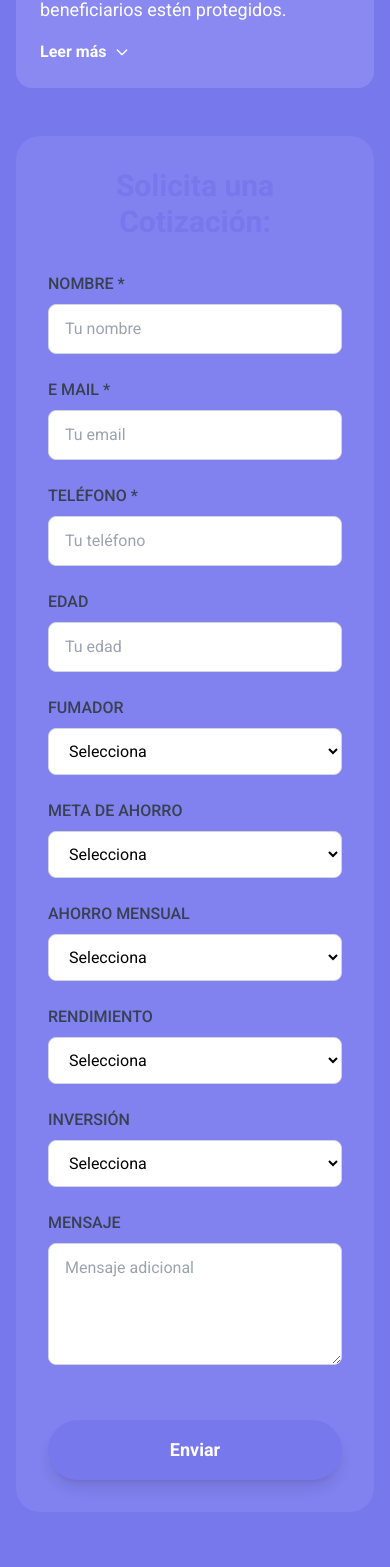
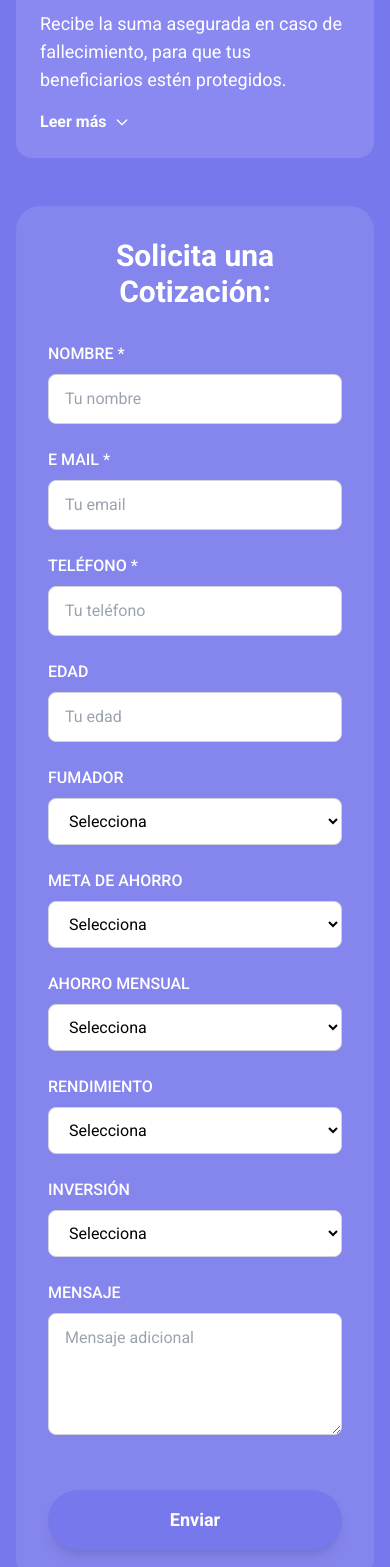
Before and after one commit to grahamjackdesign/ErikaInsurance, a Next.js app: page / in a window 390 px wide. Shown: the part 8053-9620 px from the top of the page. Built offline with nearby package versions, Linux system fonts and the light colour scheme.

Commit message:
margins and padding

```diff
--- a/components/Ahorros.tsx
+++ b/components/Ahorros.tsx
@@ -158,7 +158,7 @@ export default function Ahorros() {
   }
 
   return (
-    <section id="ahorros" className="relative pt-[100px] pb-[180px] -mt-[75px]" style={{ backgroundColor: '#7878ED' }}>
+    <section id="ahorros" className="relative pt-[80px] pb-[180px] -mt-[75px]" style={{ backgroundColor: '#7878ED' }}>
       <div className="max-w-7xl mx-auto px-4 sm:px-6 lg:px-8">
         <motion.div
           initial={{ opacity: 0, y: 30 }}
@@ -318,7 +318,7 @@ export default function Ahorros() {
                       animate={{ opacity: 1, height: 'auto' }}
                       exit={{ opacity: 0, height: 0 }}
                     >
-                      <div className="bg-primary-light/10 rounded-2xl p-6">
+                      <div className="bg-white/10 backdrop-blur-sm rounded-2xl p-6">
                         <h4 className="text-xl font-bold text-white mb-4">
                           VENTAJAS DE NUESTRO SEGURO DE RETIRO:
                         </h4>
@@ -401,7 +401,7 @@ export default function Ahorros() {
                         animate={{ opacity: 1, height: 'auto' }}
                         exit={{ opacity: 0, height: 0 }}
                       >
-                        <div className="bg-primary-light/10 rounded-2xl p-6">
+                        <div className="bg-white/10 backdrop-blur-sm rounded-2xl p-6">
                           <h4 className="text-xl font-bold text-white mb-4">
                             Ventajas de nuestro Seguro de Educación Universitaria:
                           </h4>
@@ -441,9 +441,9 @@ export default function Ahorros() {
               transition={{ duration: 0.6, delay: 0.2 }}
               className="-mt-[63px]"
             >
-              <div className="bg-primary-light/10 rounded-3xl p-8 lg:p-12">
+              <div className="bg-white/10 backdrop-blur-sm rounded-3xl p-8 lg:p-12">
                 <div className="text-center mb-8">
-                  <h3 className="text-3xl font-bold text-primary mb-2">
+                  <h3 className="text-3xl font-bold text-white mb-2">
                     Solicita una Cotización:
                   </h3>
                 </div>
@@ -452,7 +452,7 @@ export default function Ahorros() {
                   {/* Nombre, Email, Teléfono */}
                   <div className="grid md:grid-cols-3 gap-6">
                     <div>
-                      <label htmlFor="retiro-nombre" className="block text-gray-700 font-medium mb-2">
+                      <label htmlFor="retiro-nombre" className="block text-white font-medium mb-2">
                         NOMBRE *
                       </label>
                       <input
@@ -468,7 +468,7 @@ export default function Ahorros() {
                     </div>
 
                     <div>
-                      <label htmlFor="retiro-email" className="block text-gray-700 font-medium mb-2">
+                      <label htmlFor="retiro-email" className="block text-white font-medium mb-2">
                         E MAIL *
                       </label>
                       <input
@@ -484,7 +484,7 @@ export default function Ahorros() {
                     </div>
 
                     <div>
-                      <label htmlFor="retiro-telefono" className="block text-gray-700 font-medium mb-2">
+                      <label htmlFor="retiro-telefono" className="block text-white font-medium mb-2">
                         TELÉFONO *
                       </label>
                       <input
@@ -503,7 +503,7 @@ export default function Ahorros() {
                   {/* Edad, Fumador, Meta de Ahorro */}
                   <div className="grid md:grid-cols-3 gap-6">
                     <div>
-                      <label htmlFor="retiro-edad" className="block text-gray-700 font-medium mb-2">
+                      <label htmlFor="retiro-edad" className="block text-white font-medium mb-2">
                         EDAD
                       </label>
                       <input
@@ -518,7 +518,7 @@ export default function Ahorros() {
                     </div>
 
                     <div>
-                      <label htmlFor="retiro-fumador" className="block text-gray-700 font-medium mb-2">
+                      <label htmlFor="retiro-fumador" className="block text-white font-medium mb-2">
                         FUMADOR
                       </label>
                       <select
@@ -535,7 +535,7 @@ export default function Ahorros() {
                     </div>
 
                     <div>
-                      <label htmlFor="retiro-metaAhorro" className="block text-gray-700 font-medium mb-2">
+                      <label htmlFor="retiro-metaAhorro" className="block text-white font-medium mb-2">
                         META DE AHORRO
                       </label>
                       <select
@@ -560,7 +560,7 @@ export default function Ahorros() {
                   {/* Ahorro Mensual, Rendimiento, Inversión */}
                   <div className="grid md:grid-cols-3 gap-6">
                     <div>
-                      <label htmlFor="retiro-ahorroMensual" className="block text-gray-700 font-medium mb-2">
+                      <label htmlFor="retiro-ahorroMensual" className="block text-white font-medium mb-2">
                         AHORRO MENSUAL
                       </label>
                       <select
@@ -578,7 +578,7 @@ export default function Ahorros() {
                     </div>
 
                     <div>
-                      <label htmlFor="retiro-rendimiento" className="block text-gray-700 font-medium mb-2">
+                      <label htmlFor="retiro-rendimiento" className="block text-white font-medium mb-2">
                         RENDIMIENTO
                       </label>
                       <select
@@ -596,7 +596,7 @@ export default function Ahorros() {
                     </div>
 
                     <div>
-                      <label htmlFor="retiro-inversion" className="block text-gray-700 font-medium mb-2">
+                      <label htmlFor="retiro-inversion" className="block text-white font-medium mb-2">
                         INVERSIÓN
                       </label>
                       <select
@@ -616,7 +616,7 @@ export default function Ahorros() {
 
                   {/* Mensaje */}
                   <div>
-                    <label htmlFor="retiro-mensaje" className="block text-gray-700 font-medium mb-2">
+                    <label htmlFor="retiro-mensaje" className="block text-white font-medium mb-2">
                       MENSAJE
                     </label>
                     <textarea
@@ -669,9 +669,9 @@ export default function Ahorros() {
               transition={{ duration: 0.6, delay: 0.2 }}
               className="-mt-[63px]"
             >
-              <div className="bg-primary-light/10 rounded-3xl p-8 lg:p-12">
+              <div className="bg-white/10 backdrop-blur-sm rounded-3xl p-8 lg:p-12">
                 <div className="text-center mb-8">
-                  <h3 className="text-3xl font-bold text-primary mb-2">
+                  <h3 className="text-3xl font-bold text-white mb-2">
                     Solicita una Cotización:
                   </h3>
                 </div>
@@ -680,7 +680,7 @@ export default function Ahorros() {
                   {/* Nombre, Email, Teléfono */}
                   <div className="grid md:grid-cols-3 gap-6">
                     <div>
-                      <label htmlFor="universidad-nombre" className="block text-gray-700 font-medium mb-2">
+                      <label htmlFor="universidad-nombre" className="block text-white font-medium mb-2">
                         NOMBRE *
                       </label>
                       <input
@@ -696,7 +696,7 @@ export default function Ahorros() {
                     </div>
 
                     <div>
-                      <label htmlFor="universidad-email" className="block text-gray-700 font-medium mb-2">
+                      <label htmlFor="universidad-email" className="block text-white font-medium mb-2">
                         E MAIL *
                       </label>
                       <input
@@ -712,7 +712,7 @@ export default function Ahorros() {
                     </div>
 
                     <div>
-                      <label htmlFor="universidad-telefono" className="block text-gray-700 font-medium mb-2">
+                      <label htmlFor="universidad-telefono" className="block text-white font-medium mb-2">
                         TELÉFONO *
                       </label>
                       <input
@@ -731,7 +731,7 @@ export default function Ahorros() {
                   {/* Edad, Fumador, Meta de Ahorro */}
                   <div className="grid md:grid-cols-3 gap-6">
                     <div>
-                      <label htmlFor="universidad-edad" className="block text-gray-700 font-medium mb-2">
+                      <label htmlFor="universidad-edad" className="block text-white font-medium mb-2">
                         EDAD
                       </label>
                       <input
@@ -746,7 +746,7 @@ export default function Ahorros() {
                     </div>
 
                     <div>
-                      <label htmlFor="universidad-fumador" className="block text-gray-700 font-medium mb-2">
+                      <label htmlFor="universidad-fumador" className="block text-white font-medium mb-2">
                         FUMADOR
                       </label>
                       <select
@@ -763,7 +763,7 @@ export default function Ahorros() {
                     </div>
 
                     <div>
-                      <label htmlFor="universidad-metaAhorro" className="block text-gray-700 font-medium mb-2">
+                      <label htmlFor="universidad-metaAhorro" className="block text-white font-medium mb-2">
                         META DE AHORRO
                       </label>
                       <select
@@ -788,7 +788,7 @@ export default function Ahorros() {
                   {/* Ahorro Mensual, Rendimiento, Inversión */}
                   <div className="grid md:grid-cols-3 gap-6">
                     <div>
-                      <label htmlFor="universidad-ahorroMensual" className="block text-gray-700 font-medium mb-2">
+                      <label htmlFor="universidad-ahorroMensual" className="block text-white font-medium mb-2">
                         AHORRO MENSUAL
                       </label>
                       <select
@@ -806,7 +806,7 @@ export default function Ahorros() {
                     </div>
 
                     <div>
-                      <label htmlFor="universidad-rendimiento" className="block text-gray-700 font-medium mb-2">
+                      <label htmlFor="universidad-rendimiento" className="block text-white font-medium mb-2">
                         RENDIMIENTO
                       </label>
                       <select
@@ -824,7 +824,7 @@ export default function Ahorros() {
                     </div>
 
                     <div>
-                      <label htmlFor="universidad-inversion" className="block text-gray-700 font-medium mb-2">
+                      <label htmlFor="universidad-inversion" className="block text-white font-medium mb-2">
                         INVERSIÓN
                       </label>
                       <select
@@ -844,7 +844,7 @@ export default function Ahorros() {
 
                   {/* Mensaje */}
                   <div>
-                    <label htmlFor="universidad-mensaje" className="block text-gray-700 font-medium mb-2">
+                    <label htmlFor="universidad-mensaje" className="block text-white font-medium mb-2">
                       MENSAJE
                     </label>
                     <textarea
--- a/components/ContactoGeneral.tsx
+++ b/components/ContactoGeneral.tsx
@@ -66,7 +66,7 @@ export default function ContactoGeneral() {
   }
 
   return (
-    <section id="contacto" className="relative pt-[100px] pb-[100px] -mt-[0px]" style={{ backgroundColor: '#C5C5FF' }}>
+    <section id="contacto" className="relative pt-[80px] pb-[100px] -mt-[0px]" style={{ backgroundColor: '#C5C5FF' }}>
       <div className="max-w-4xl mx-auto px-4 sm:px-6 lg:px-8">
         <motion.div
           initial={{ opacity: 0, y: 30 }}
--- a/components/Nosotros.tsx
+++ b/components/Nosotros.tsx
@@ -25,7 +25,7 @@ export default function Nosotros() {
   ]
 
   return (
-    <section id="nosotros" className="relative bg-gradient-to-b from-primary to-primary-dark pt-0 pb-10 mt-[30px]">
+    <section id="nosotros" className="relative bg-gradient-to-b from-primary to-primary-dark pt-[120px] pb-10 mt-[0px]">
       <div className="max-w-7xl mx-auto px-4 sm:px-6 lg:px-8">
         <motion.div
           initial={{ opacity: 0, y: 30 }}
```
